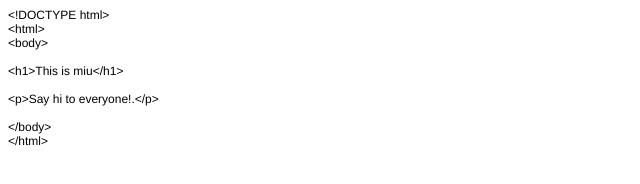
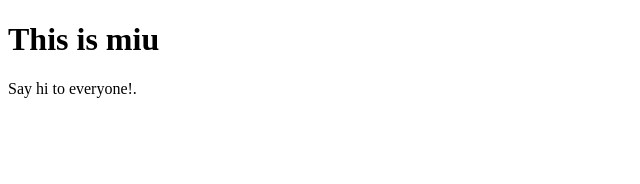
Before and after one commit to Wongmiulam/course, a plain HTML site: page index.html in a window 1280 px wide. Shown: the whole page, without its empty margins (0-640 px from the left). Drawn offline with Linux system fonts and the light colour scheme.

Commit message:
Update index.html

```diff
--- a/index.html
+++ b/index.html
@@ -1,26 +1,10 @@
-<!DOCTYPE html PUBLIC "-//W3C//DTD HTML 4.01//EN" "http://www.w3.org/TR/html4/strict.dtd">
+<!DOCTYPE html>
 <html>
-<head>
-  <meta http-equiv="Content-Type" content="text/html; charset=utf-8">
-  <meta http-equiv="Content-Style-Type" content="text/css">
-  <title></title>
-  <meta name="Generator" content="Cocoa HTML Writer">
-  <meta name="CocoaVersion" content="1894.6">
-  <style type="text/css">
-    p.p1 {margin: 0.0px 0.0px 0.0px 0.0px; font: 12.0px Helvetica}
-    p.p2 {margin: 0.0px 0.0px 0.0px 0.0px; font: 12.0px Helvetica; min-height: 14.0px}
-  </style>
-</head>
 <body>
-<p class="p1">&lt;!DOCTYPE html&gt;</p>
-<p class="p1">&lt;html&gt;</p>
-<p class="p1">&lt;body&gt;</p>
-<p class="p2"><br></p>
-<p class="p1">&lt;h1&gt;This is miu&lt;/h1&gt;</p>
-<p class="p2"><br></p>
-<p class="p1">&lt;p&gt;Say hi to everyone!.&lt;/p&gt;</p>
-<p class="p2"><br></p>
-<p class="p1">&lt;/body&gt;</p>
-<p class="p1">&lt;/html&gt; <span class="Apple-converted-space"> </span></p>
+
+<h1>This is miu</h1>
+
+<p>Say hi to everyone!.</p>
+
 </body>
 </html>
```
